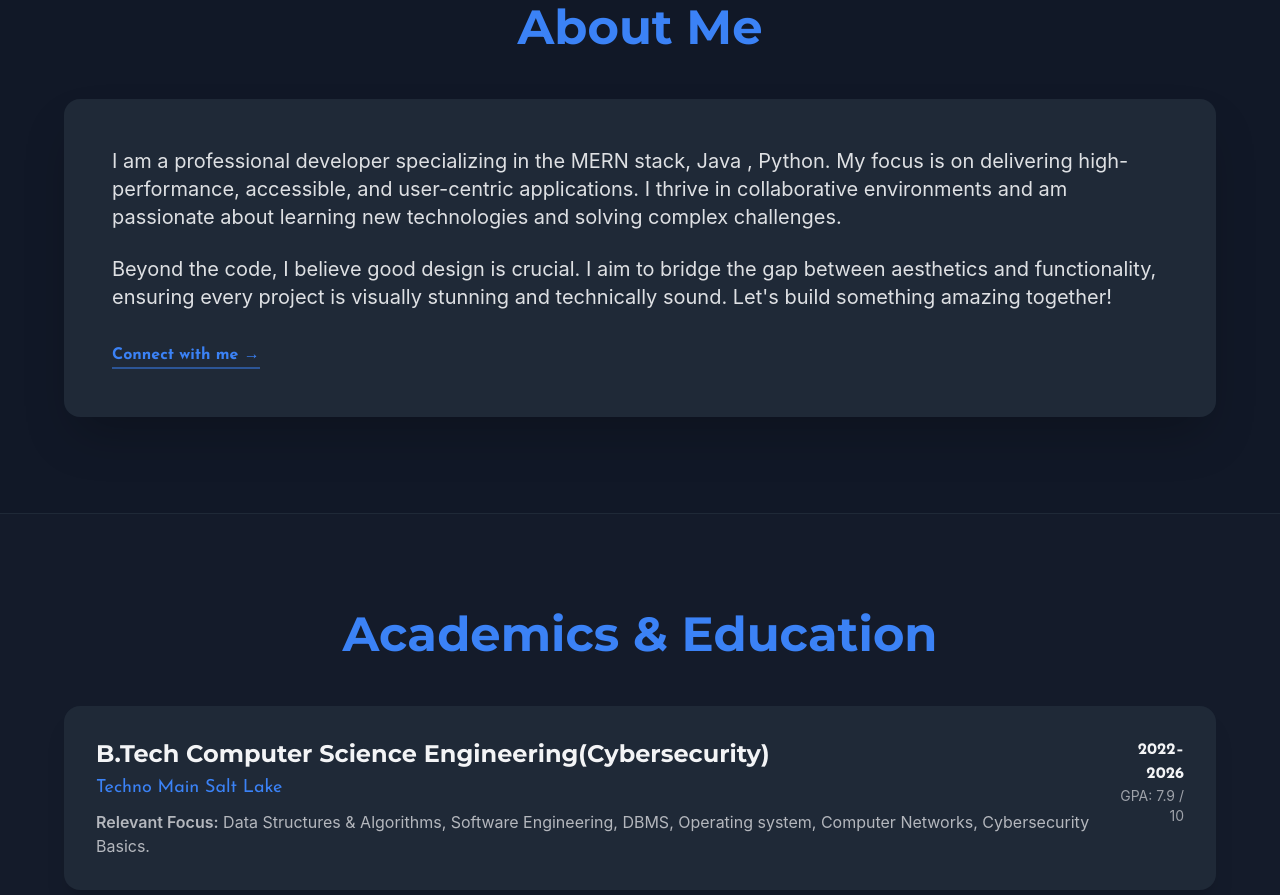
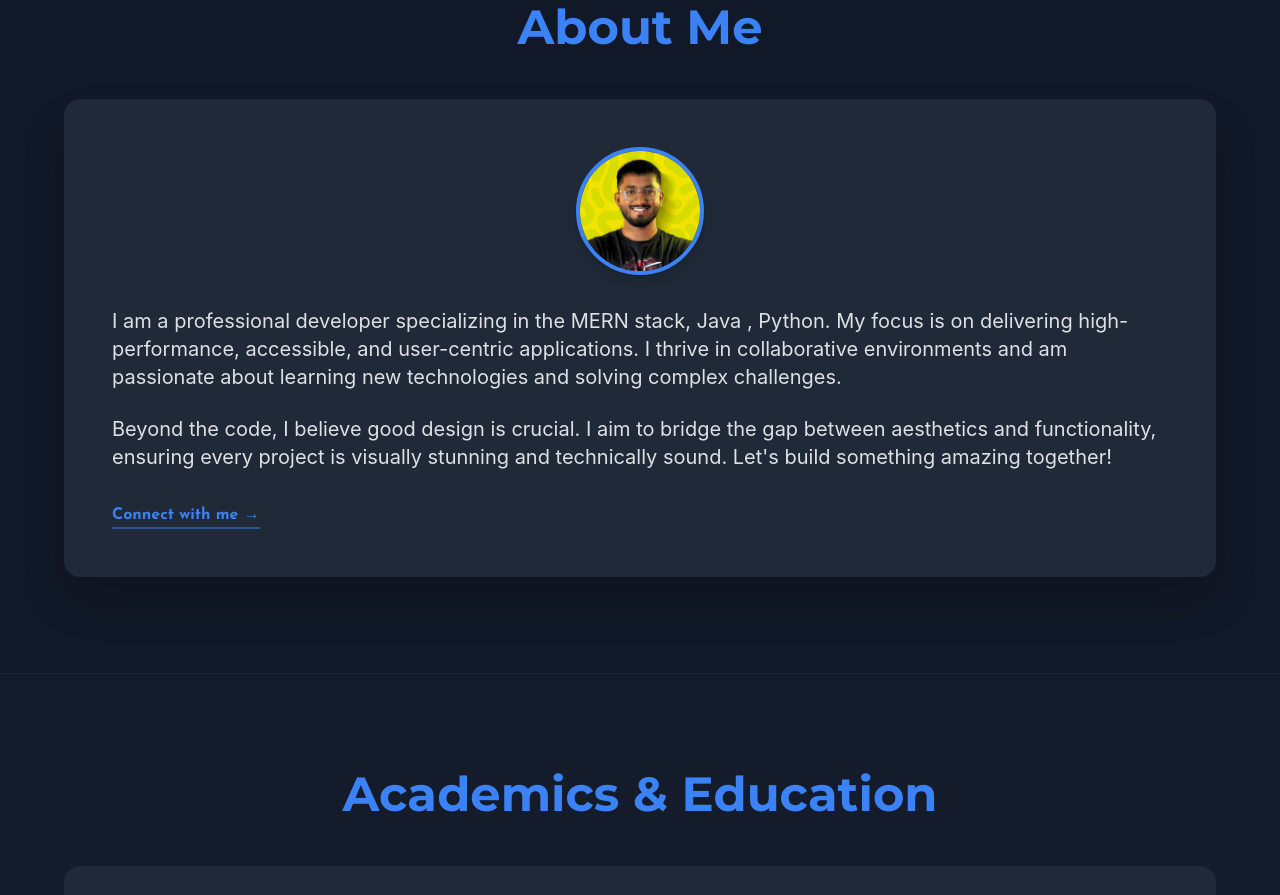
Before and after one commit to Sutirthagit/sutirthalahaportfolio, a plain HTML site: page index.html in a window 1280 px wide. Shown: the part 957-1852 px from the top of the page. Drawn offline with nearby package versions, Linux system fonts and the light colour scheme.

Commit message:
Update index.html

```diff
--- a/index.html
+++ b/index.html
@@ -155,6 +155,9 @@
                     About Me
                 </h2>
                 <div class="bg-card-dark p-8 md:p-12 rounded-2xl shadow-2xl transition duration-500 hover:shadow-accent-blue/20 fade-in-card">
+                    <div class="flex justify-center mb-8">
+                        <img src="sutirtha.jpg" alt="Profile Picture Placeholder" class="w-32 h-32 rounded-full border-4 border-accent-blue shadow-lg object-cover">
+                    </div>
                     <p class="text-lg md:text-xl leading-relaxed text-text-light/90">
                         I am a professional developer specializing in the MERN stack, Java , Python. My focus is on delivering high-performance, accessible, and user-centric applications. I thrive in collaborative environments and am passionate about learning new technologies and solving complex challenges.
                     </p>
```
